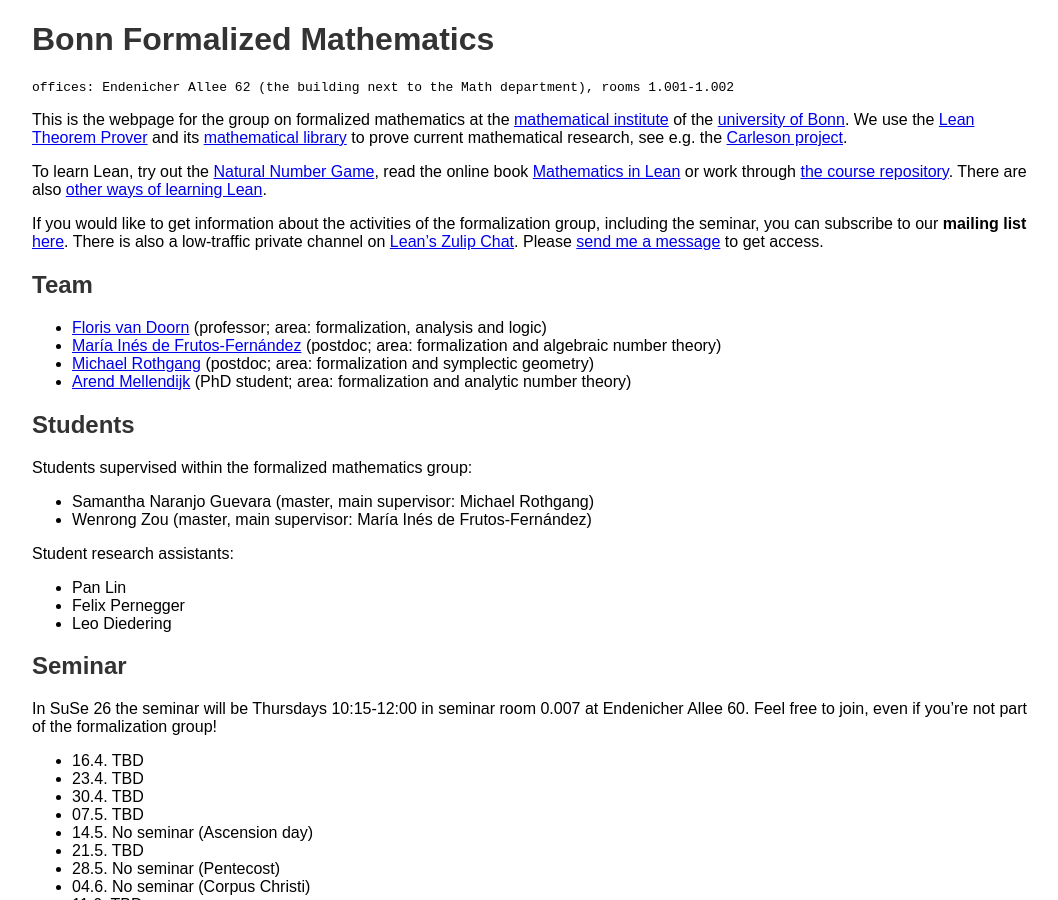
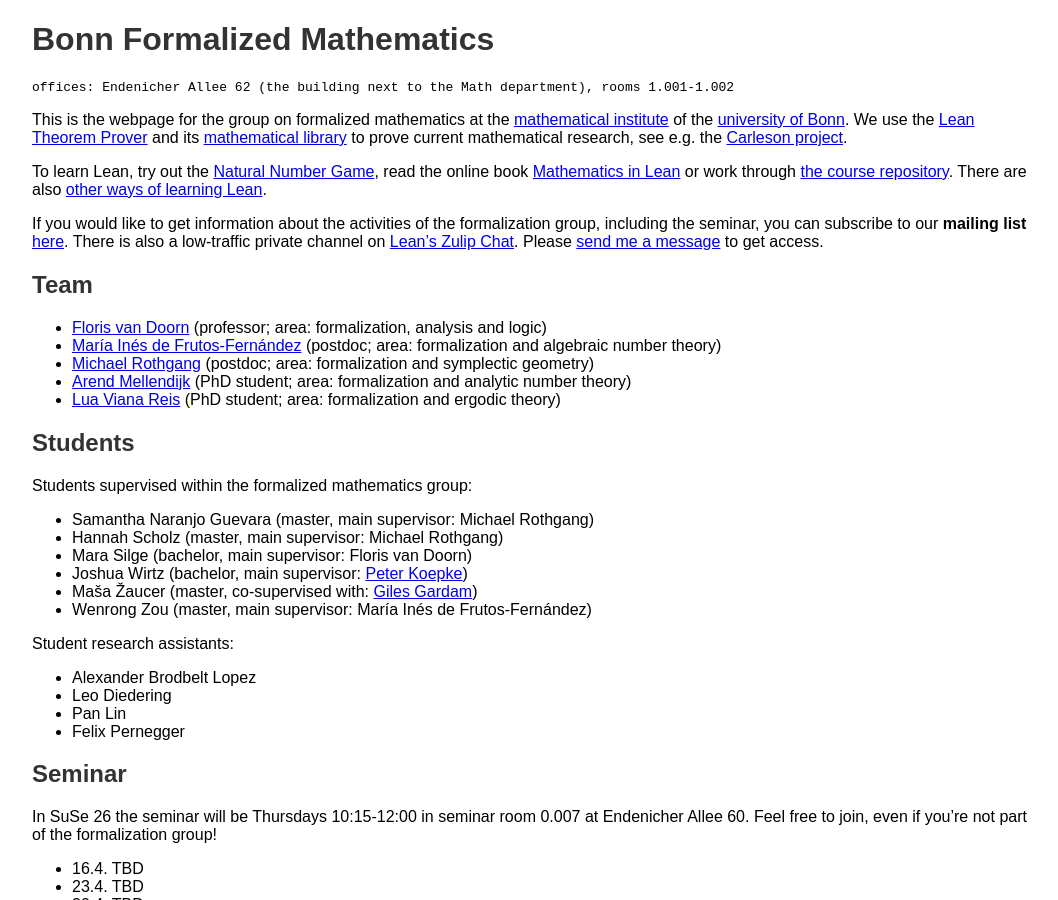
Before and after one commit to fpvandoorn/fpvandoorn.github.io, a Jekyll site: the page built from formalized-mathematics.md, in a window 1280 px wide and 900 px high. Shown: the whole window, without its empty margins (108-1166 px from the left). Built offline with Jekyll 4.4.1, drawn with Linux system fonts in a browser that asks for light colours; our own code applies the rules of GitHub Pages for plain Markdown files.

Commit message:
add new people

```diff
--- a/formalized-mathematics.md
+++ b/formalized-mathematics.md
@@ -20,6 +20,7 @@
 * [María Inés de Frutos-Fernández](https://mariainesdff.github.io/) (postdoc; area: formalization and algebraic number theory)
 * [Michael Rothgang](https://www.math.uni-bonn.de/people/rothgang/) (postdoc; area: formalization and symplectic geometry)
 * [Arend Mellendijk](https://github.com/FLDutchmann) (PhD student; area: formalization and analytic number theory)
+* [Lua Viana Reis](https://github.com/lua-vr) (PhD student; area: formalization and ergodic theory)
 
 <!-- Associated members: [Sven Manthe](https://www.math.uni-bonn.de/people/smanthe/). Maybe also mention Adrian, Peter Koepke, Lars Becker, other professors?
 This should be done on a different IRU webpage. -->
@@ -29,13 +30,18 @@
 Students supervised within the formalized mathematics group:
 
 * Samantha Naranjo Guevara (master, main supervisor: Michael Rothgang)
+* Hannah Scholz (master, main supervisor: Michael Rothgang)
+* Mara Silge (bachelor, main supervisor: Floris van Doorn)
+* Joshua Wirtz (bachelor, main supervisor: [Peter Koepke](https://www.math.uni-bonn.de/people/koepke/))
+* Maša Žaucer (master, co-supervised with: [Giles Gardam](https://www.gilesgardam.com/))
 * Wenrong Zou (master, main supervisor: María Inés de Frutos-Fernández)
+<!-- potentially: Shuhan, Max -->
 
 Student research assistants:
+* Alexander Brodbelt Lopez
+* Leo Diedering
 * Pan Lin
 * Felix Pernegger
-* Leo Diedering
-<!-- * Hannah Scholz -->
 
 
 ## Seminar
```
